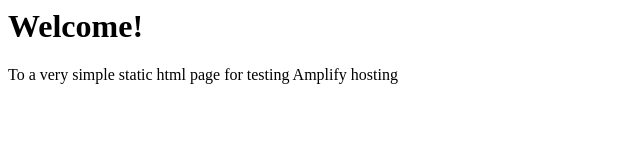
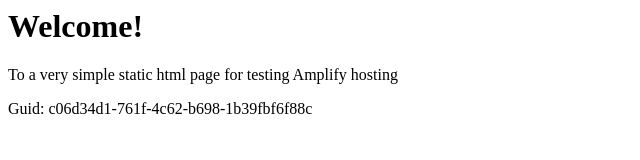
Before and after one commit to aws-aemilia-kix/Github-PR-Commit-Integration-Test-DoNotTouch-v1-prod-ap-northeast-3, a website: page src/index.html in a window 1280 px wide. Shown: the whole page, without its empty margins (0-640 px from the left). Drawn offline with Linux system fonts and the light colour scheme.

Commit message:
commit from integ tests

```diff
--- a/src/index.html
+++ b/src/index.html
@@ -1,3 +1,5 @@
+
+
 <html lang="en">
 
 <head>
@@ -10,6 +12,6 @@
 <body>
     <h1>Welcome!</h1>
     <p>To a very simple static html page for testing Amplify hosting</p>
-</body>
+    <p>Guid: c06d34d1-761f-4c62-b698-1b39fbf6f88c</p></body>
 
 </html>
```
